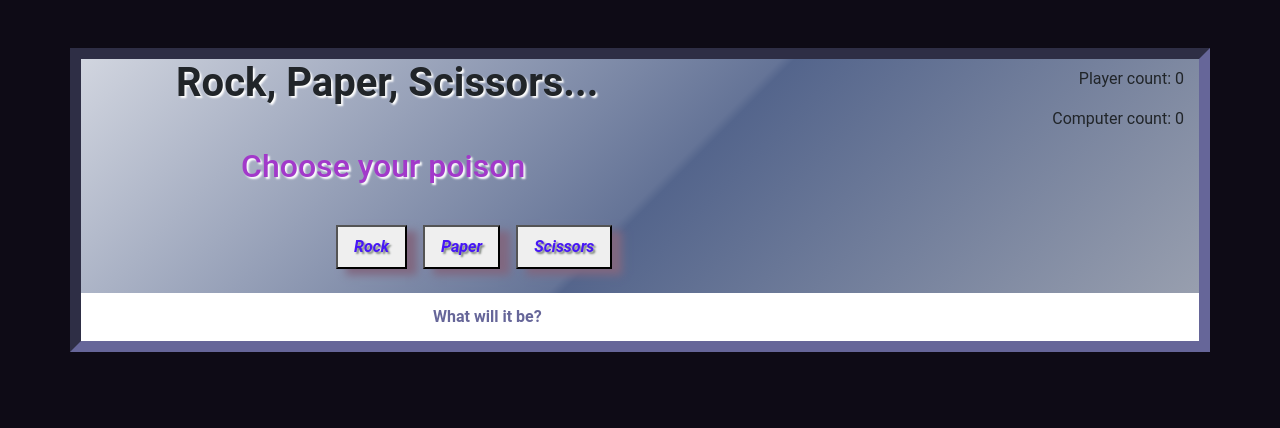
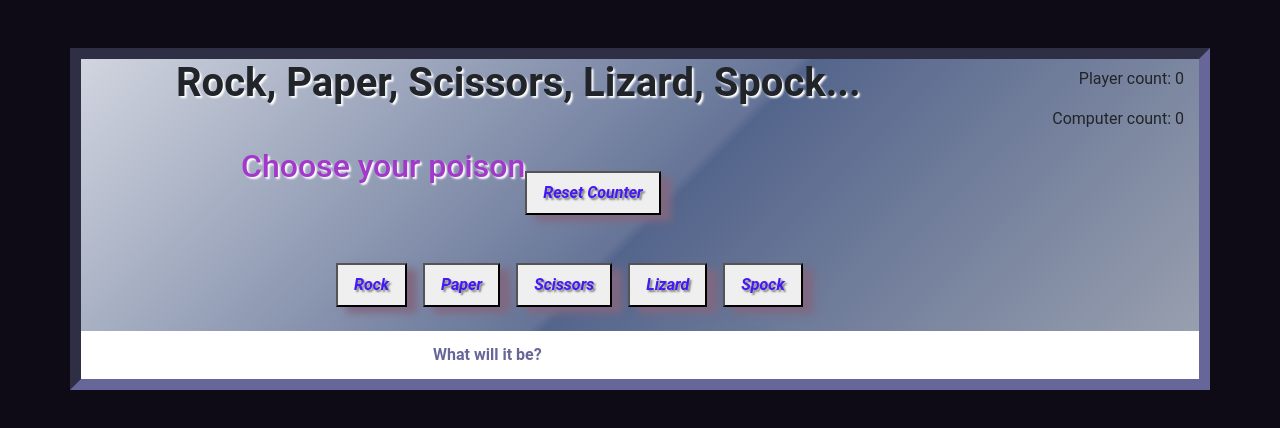
Before and after one commit to BecsController/rockpaperscissors, a plain HTML site: page index.html in a window 1280 px wide. Drawn offline with nearby package versions, Linux system fonts and the light colour scheme.

Commit message:
add lizard spock

```diff
--- a/index.html
+++ b/index.html
@@ -18,7 +18,7 @@
 
       <div class="row">
         <div class="col-sm-9">
-          <h1>Rock, Paper, Scissors...</h1>
+          <h1>Rock, Paper, Scissors, Lizard, Spock...</h1>
         </div>
 
         <div class="col-sm-3">
@@ -29,12 +29,15 @@
 
       <div class="row">
         <h2>Choose your poison</h2>
+        <button class="reset">Reset Counter</button>
       </div>
 
       <div class="row" id="buttons">
         <button class="rock">Rock</button>
         <button class="paper">Paper</button>
         <button class="scissors">Scissors</button>
+        <button class="lizard">Lizard</button>
+        <button class="spock">Spock</button>
       </div>
 
       <div class="row" id="result">
```
